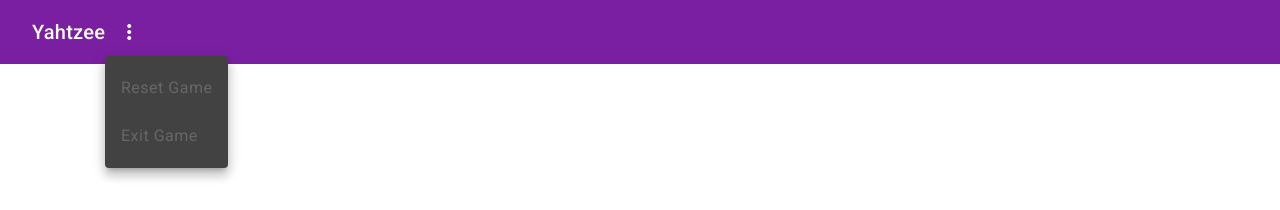
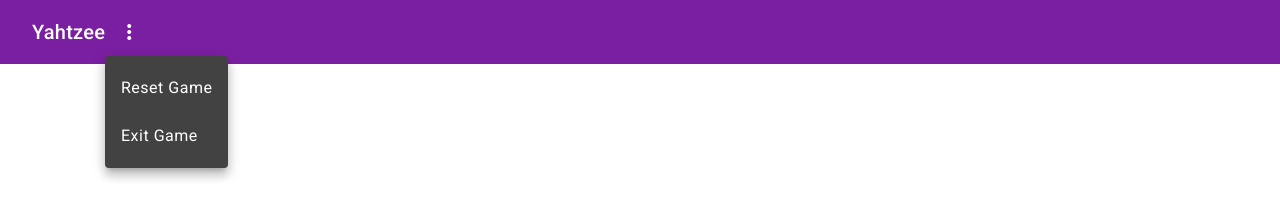
Before and after one commit to webcooltz/yahtzee, an Angular app: page /menu in a window 1280 px wide. Both pictures are taken after a click on the button "more_vert". Shown: the top 210 px of the page. Built offline with nearby package versions, Linux system fonts and the light colour scheme.

Commit message:
small reset fix

```diff
--- a/src/app/toolbar/toolbar.component.html
+++ b/src/app/toolbar/toolbar.component.html
@@ -15,12 +15,12 @@
       <mat-menu #menu="matMenu">
         <button mat-menu-item
           (click)="onMenuItemClick('resetGame')"
-          [disabled]="!isGameInProgress">
+          [disabled]="">
           Reset Game
         </button>
         <button mat-menu-item
           (click)="onMenuItemClick('exitGame')"
-          [disabled]="!isGameInProgress">
+          [disabled]="">
           Exit Game
         </button>
       </mat-menu>
```
